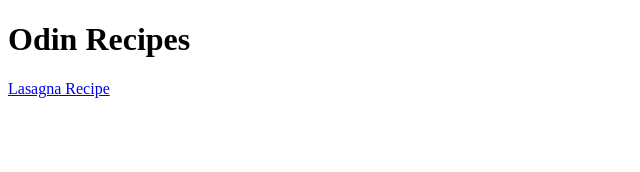
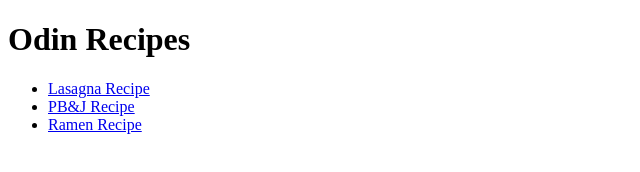
Before and after one commit to mcclurkin/odin-recipes, a plain HTML site: page index.html in a window 1280 px wide. Shown: the whole page, without its empty margins (0-640 px from the left). Drawn offline with Linux system fonts and the light colour scheme.

Commit message:
Add new recipe links to index.html
Changes to be committed:
	modified:   index.html

Added PB&J and Ramen recipes

```diff
--- a/index.html
+++ b/index.html
@@ -8,8 +8,10 @@
 </head>
 <body>
     <h1>Odin Recipes</h1>
-
-    <a href="./recipes/lasagna.html">Lasagna Recipe</a>
-
+    <ul>
+        <li><a href="./recipes/lasagna.html">Lasagna Recipe</a></li>
+        <li><a href="./recipes/peanutbutterandjelly.html">PB&J Recipe</a></li>
+        <li><a href="./recipes/ramen.html">Ramen Recipe</a></li>
+    </ul>
 </body>
 </html>
```
